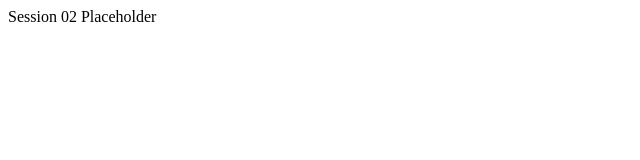
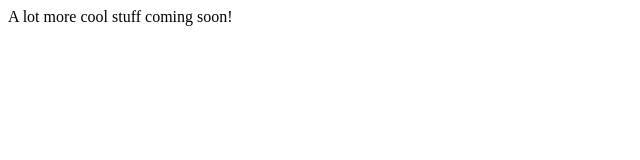
Before and after one commit to scunityweb/scunityweb.github.io, a plain HTML site: page index.html in a window 1280 px wide. Shown: the whole page, without its empty margins (0-640 px from the left). Drawn offline with Linux system fonts and the light colour scheme.

Commit message:
updated the content of the main page

```diff
--- a/index.html
+++ b/index.html
@@ -2,9 +2,9 @@
 <html lang="en" dir="ltr">
   <head>
     <meta charset="utf-8">
-    <title>Session 02</title>
+    <title>My Awesome Webpage</title>
   </head>
   <body>
-    Session 02 Placeholder
+    A lot more cool stuff coming soon!
   </body>
 </html>
```
